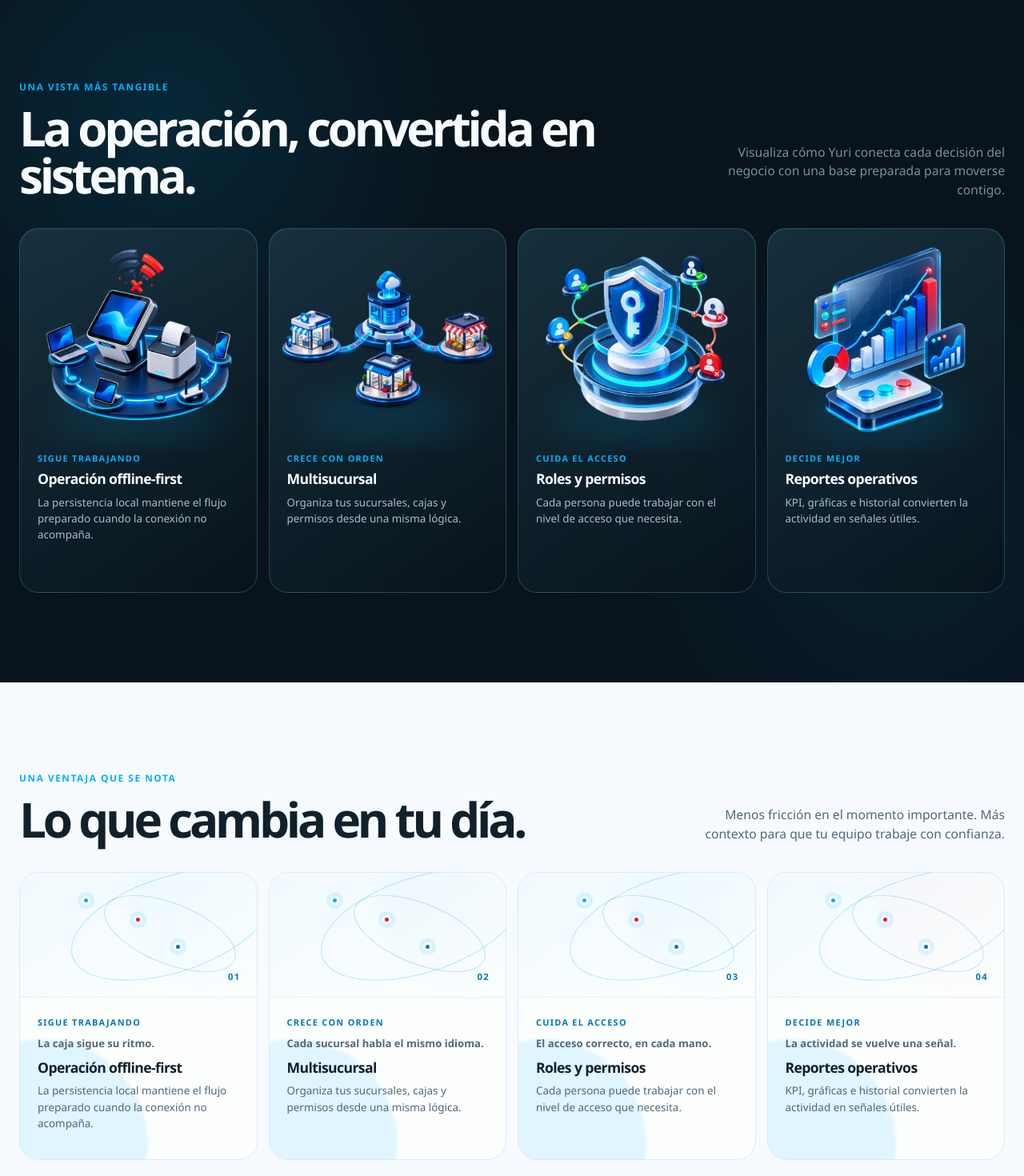
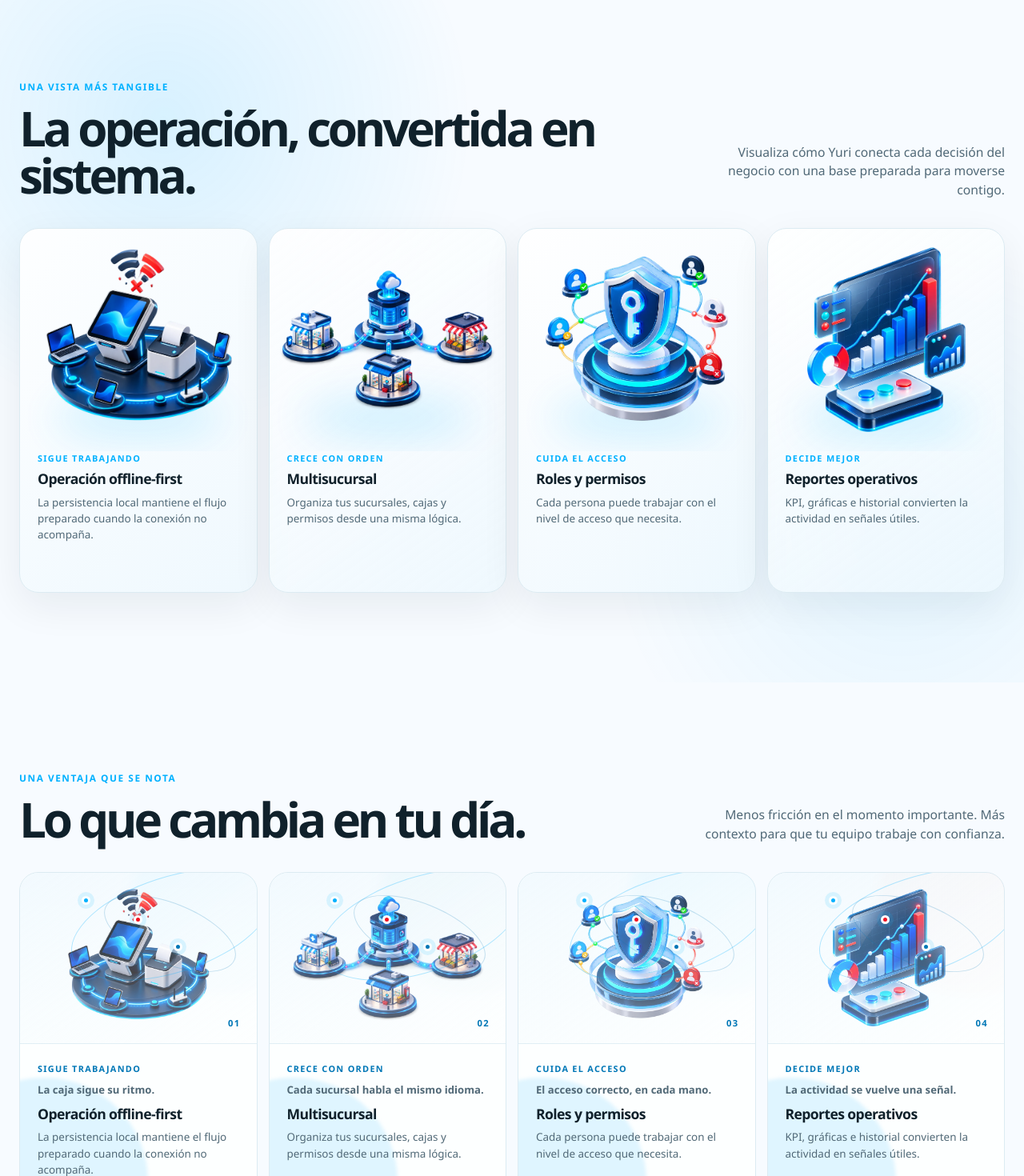
Before and after one commit to My3009appdevelper/yuriposweb, a Next.js app: page / in a window 1280 px wide. Shown: the part 1400-2870 px from the top of the page at 80% size. Built offline with nearby package versions, Linux system fonts and the light colour scheme.

Commit message:
fix: keep Yuri visual variants light

```diff
--- a/app/globals.css
+++ b/app/globals.css
@@ -767,8 +767,8 @@ button {
   background:
     radial-gradient(circle at 16% 18%, rgb(0 177 255 / 13%), transparent 30%),
     radial-gradient(circle at 88% 78%, rgb(0 177 255 / 8%), transparent 28%),
-    var(--color-dark);
-  color: #f8fcff;
+    var(--color-surface-soft);
+  color: var(--color-ink);
 }
 
 .capability-3d-intro,
@@ -805,6 +805,14 @@ button {
   text-align: right;
 }
 
+.capability-3d-intro > p {
+  color: var(--color-muted);
+}
+
+.capability-3d-intro h2 {
+  color: var(--color-ink);
+}
+
 .capability-3d-grid {
   display: grid;
   grid-template-columns: repeat(4, minmax(0, 1fr));
@@ -816,10 +824,10 @@ button {
   min-width: 0;
   flex-direction: column;
   overflow: hidden;
-  border: 1px solid rgb(118 216 255 / 21%);
+  border: 1px solid var(--color-line);
   border-radius: var(--radius-highlight);
-  background: linear-gradient(145deg, rgb(26 54 70 / 82%), rgb(8 19 27 / 82%));
-  box-shadow: inset 0 1px rgb(255 255 255 / 6%);
+  background: linear-gradient(145deg, rgb(255 255 255 / 94%), rgb(237 248 254 / 76%));
+  box-shadow: var(--shadow-soft);
 }
 
 .capability-3d-art {
@@ -872,7 +880,7 @@ button {
 .capability-3d-card h3,
 .capability-context-card h3 {
   margin: 0;
-  color: #f8fcff;
+  color: var(--color-ink);
   font-size: 1.1rem;
   letter-spacing: -0.035em;
   line-height: 1.18;
@@ -880,7 +888,7 @@ button {
 
 .capability-3d-card-copy > p:last-child {
   margin: 9px 0 0;
-  color: #a8bdc9;
+  color: var(--color-muted);
   font-size: 0.84rem;
   line-height: 1.5;
 }
@@ -955,10 +963,32 @@ button {
 
 .capability-context-visual {
   position: relative;
-  height: 156px;
+  height: 214px;
   overflow: hidden;
   border-bottom: 1px solid rgb(220 235 242 / 76%);
   background: linear-gradient(145deg, rgb(237 248 254 / 78%), rgb(253 255 255 / 94%));
+}
+
+.capability-context-image {
+  z-index: 0;
+  object-fit: contain;
+  padding: 12px 26px;
+  opacity: 0.94;
+  transition: transform 420ms cubic-bezier(0.2, 0.7, 0.2, 1), opacity 220ms ease;
+}
+
+.capability-context-image-wash {
+  position: absolute;
+  inset: 0;
+  background: linear-gradient(180deg, rgb(253 255 255 / 8%), rgb(253 255 255 / 32%));
+  content: "";
+  pointer-events: none;
+  z-index: 1;
+}
+
+.capability-context-card:hover .capability-context-image {
+  opacity: 1;
+  transform: scale(1.035) translateY(-3px);
 }
 
 .capability-context-orbit {
@@ -967,6 +997,7 @@ button {
   border: 1px solid rgb(0 177 255 / 29%);
   border-radius: 50%;
   transform: rotate(-18deg);
+  z-index: 2;
 }
 
 .capability-context-orbit-one {
@@ -994,6 +1025,7 @@ button {
   border-radius: 50%;
   background: var(--color-brand);
   box-shadow: 0 0 0 5px rgb(0 177 255 / 12%);
+  z-index: 3;
 }
 
 .capability-context-node-one {
@@ -1021,6 +1053,7 @@ button {
   font-size: 0.7rem;
   font-weight: 850;
   letter-spacing: 0.12em;
+  z-index: 3;
 }
 
 .capability-context-card-copy {
--- a/components/capability-3d-section.tsx
+++ b/components/capability-3d-section.tsx
@@ -3,7 +3,7 @@ import { capabilityHighlights } from "@/lib/yuri-content";
 
 export function Capability3DSection() {
   return (
-    <section className="capability-3d-section capability-section-3d" id="diferencia-3d" aria-labelledby="capability-3d-title">
+    <section className="capability-3d-section capability-section-3d capability-3d-light" id="diferencia-3d" aria-labelledby="capability-3d-title">
       <div className="container">
         <div className="capability-3d-intro">
           <div>
--- a/components/capability-context-section.tsx
+++ b/components/capability-context-section.tsx
@@ -1,3 +1,4 @@
+import Image from "next/image";
 import { capabilityHighlights } from "@/lib/yuri-content";
 
 export function CapabilityContextSection() {
@@ -16,6 +17,15 @@ export function CapabilityContextSection() {
           {capabilityHighlights.map((item, index) => (
             <article className={`capability-context-card capability-context-card-${item.visualKey}`} key={item.id}>
               <div className="capability-context-visual" aria-hidden="true">
+                <Image
+                  className="capability-context-image"
+                  src={`/assets/difference-yuri/${item.id}.webp`}
+                  alt=""
+                  fill
+                  loading="lazy"
+                  sizes="(max-width: 700px) 86vw, (max-width: 1080px) 42vw, 25vw"
+                />
+                <span className="capability-context-image-wash" />
                 <span className="capability-context-orbit capability-context-orbit-one" />
                 <span className="capability-context-orbit capability-context-orbit-two" />
                 <span className="capability-context-node capability-context-node-one" />
```
